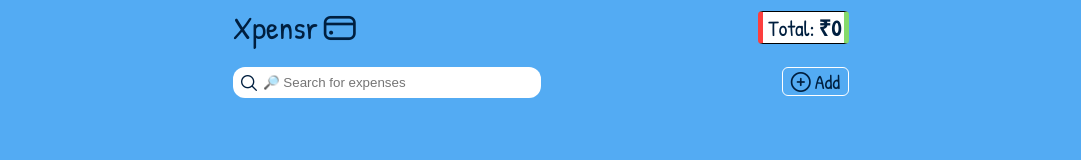
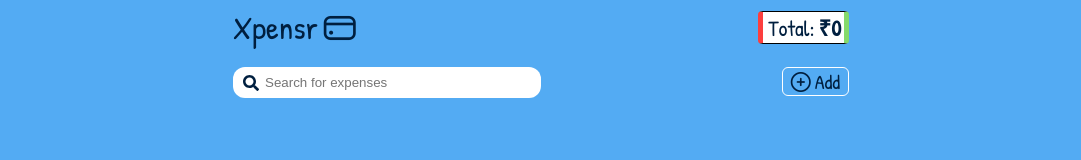
Before and after one commit to VA-C-2K/Xpenser, a React (Create React App) app: page / in a window 1280 px wide. Shown: the top 160 px of the page, without its empty margins (99-1180 px from the left). Built offline with nearby package versions, Linux system fonts and the light colour scheme; the HTML template or start-up script is replaced by a standard one.

Commit message:
fixinng search

```diff
--- a/package.json
+++ b/package.json
@@ -9,10 +9,11 @@
     "moment": "^2.29.1",
     "react": "^17.0.2",
     "react-dom": "^17.0.2",
+    "react-icons": "^4.3.1",
     "react-modal": "^3.14.4",
     "react-redux": "^7.2.6",
     "react-router-dom": "^5.2.0",
-    "react-scripts": "5.0.0",
+    "react-scripts": "^2.1.3",
     "react-toastify": "^7.0.4",
     "redux": "^4.1.2",
     "web-vitals": "^2.1.4"
--- a/src/App.js
+++ b/src/App.js
@@ -3,7 +3,7 @@ import Footer from "./components/footer";
 import Header from "./components/header";
 import AddExpense from "./pages/add-expense";
 import Home from "./pages/home";
-
+import React from "react";
 function App() {
   return (
     <Router>
--- a/src/components/topfold/index.js
+++ b/src/components/topfold/index.js
@@ -2,7 +2,9 @@ import React, { useState } from 'react'
 import { useDispatch } from 'react-redux';
 import { Link } from 'react-router-dom';
 import { searchExpense } from '../../redux/actions/expenses';
-import './topfold.css'
+import './topfold.css';
+import {FaSearch} from 'react-icons/fa';
+
 const TopFold = () => {
     const [query, setQuery] = useState("");
     const dispatch = useDispatch()
@@ -19,10 +21,10 @@ const TopFold = () => {
 
                 <div className="home-topfold">
                     <div className="searchbar">
-                        <i className="fi-rr-search"></i>
+                        <FaSearch/>
                         <input
                             autoFocus
-                            placeholder="🔎 Search for expenses"
+                            placeholder="Search for expenses"
                             value={query}
                             onFocus={(e) => handleQuery(e)}
                             onChange={(e) =>handleQuery(e)}
--- a/src/components/topfold/topfold.css
+++ b/src/components/topfold/topfold.css
@@ -25,10 +25,10 @@
     margin-left: 6px;
     background-color: white;
 }
-.searchbar i{
+.searchbar svg{
     display: flex;
     align-items: center;
-    margin-left:8px;
+    margin-left:10px;
   }
 
   .add-button {
```
Also changed, not shown: 1 other file (tests, documents, lock files or other folders).
